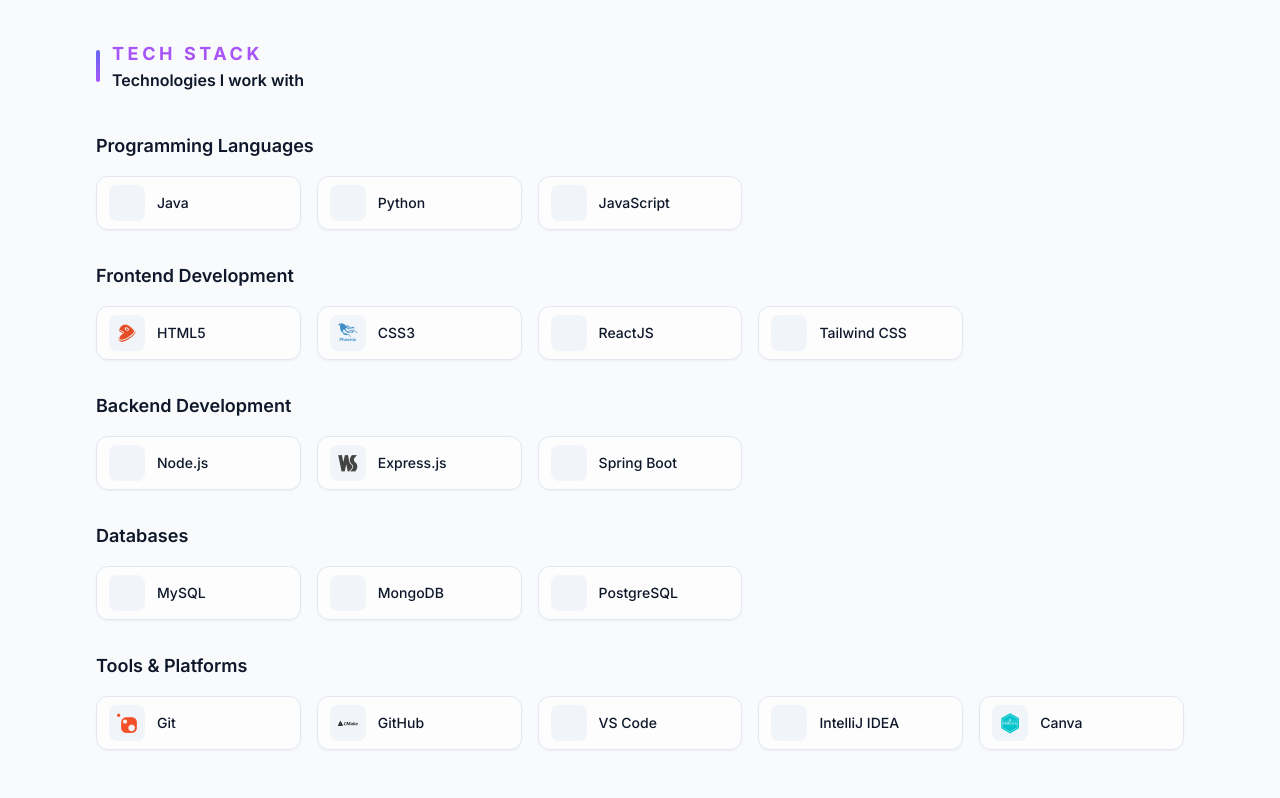
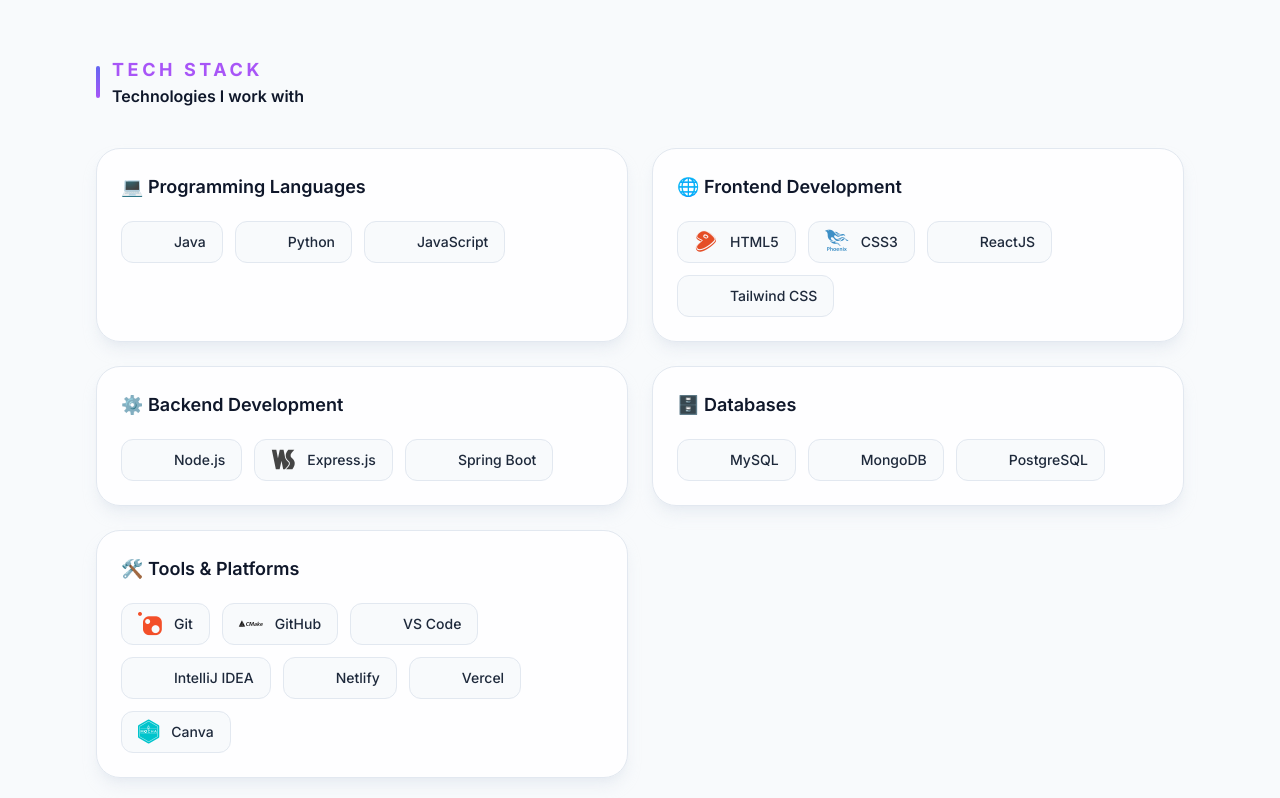
Before and after one commit to Anyaporwal/Portfolio, a React (Vite) app: page / in a window 1280 px wide. Shown: the part 2020-2818 px from the top of the page. Built offline with nearby package versions, Linux system fonts and the light colour scheme.

Commit message:
Redesign Tech Stack section with categorized skill cards

```diff
--- a/src/components/TechStack.jsx
+++ b/src/components/TechStack.jsx
@@ -2,16 +2,15 @@
 
 const skillCategories = [
   {
-    title: "Programming Languages",
+    title: "💻 Programming Languages",
     skills: [
       { name: "Java", icon: "devicon-java-plain colored" },
       { name: "Python", icon: "devicon-python-plain colored" },
       { name: "JavaScript", icon: "devicon-javascript-plain colored" },
     ],
   },
-
   {
-    title: "Frontend Development",
+    title: "🌐 Frontend Development",
     skills: [
       { name: "HTML5", icon: "devicon-html5-plain colored" },
       { name: "CSS3", icon: "devicon-css3-plain colored" },
@@ -19,32 +18,31 @@
       { name: "Tailwind CSS", icon: "devicon-tailwindcss-original colored" },
     ],
   },
-
   {
-    title: "Backend Development",
+    title: "⚙️ Backend Development",
     skills: [
       { name: "Node.js", icon: "devicon-nodejs-plain colored" },
       { name: "Express.js", icon: "devicon-express-original colored" },
       { name: "Spring Boot", icon: "devicon-spring-plain colored" },
     ],
   },
-
   {
-    title: "Databases",
+    title: "🗄️ Databases",
     skills: [
       { name: "MySQL", icon: "devicon-mysql-plain colored" },
       { name: "MongoDB", icon: "devicon-mongodb-plain colored" },
       { name: "PostgreSQL", icon: "devicon-postgresql-plain colored" },
     ],
   },
-
   {
-    title: "Tools & Platforms",
+  title: "🛠️ Tools & Platforms",
     skills: [
       { name: "Git", icon: "devicon-git-plain colored" },
       { name: "GitHub", icon: "devicon-github-original colored" },
       { name: "VS Code", icon: "devicon-vscode-plain colored" },
       { name: "IntelliJ IDEA", icon: "devicon-intellij-plain colored" },
+      { name: "Netlify", icon: "devicon-netlify-plain colored" },
+      { name: "Vercel", icon: "devicon-vercel-original colored" },
       { name: "Canva", icon: "devicon-canva-original colored" },
     ],
   },
@@ -57,53 +55,54 @@
     <section
       id="skills"
       ref={ref}
-      className="scroll-mt-20 relative mx-auto max-w-6xl py-8 sm:px-6 lg:px-8"
+      className="scroll-mt-20 relative mx-auto max-w-6xl px-4 py-12 sm:px-6 lg:px-8"
     >
       <div className={`reveal ${isVisible ? "reveal-visible" : ""}`}>
-
         {/* Heading */}
         <div className="mb-10 flex items-center gap-3">
           <div className="h-8 w-1 rounded-full bg-gradient-to-b from-accent to-accent-soft" />
+
           <div>
             <p className="text-lg font-bold uppercase tracking-[0.2em] text-accent-soft">
               Tech Stack
             </p>
+
             <h2 className="text-base font-semibold text-slate-900 dark:text-slate-50">
               Technologies I work with
             </h2>
           </div>
         </div>
 
-        {/* Skill Categories */}
-        <div className="space-y-8">
+        {/* Skill Category Cards */}
+        <div className="grid gap-6 md:grid-cols-2">
           {skillCategories.map((category) => (
-            <div key={category.title}>
-              <h3 className="mb-4 text-lg font-semibold text-slate-900 dark:text-slate-100">
+            <div
+              key={category.title}
+              className="rounded-3xl border border-slate-200 bg-white/90 p-6 shadow-lg shadow-slate-200/70 transition-all duration-300 hover:-translate-y-1 hover:border-accent/50 hover:shadow-xl dark:border-slate-800 dark:bg-slate-950/70 dark:shadow-slate-950/50"
+            >
+              {/* Category Heading */}
+              <h3 className="mb-5 text-lg font-semibold text-slate-900 dark:text-slate-100">
                 {category.title}
               </h3>
 
-              <div className="grid gap-4 sm:grid-cols-2 md:grid-cols-3 lg:grid-cols-5">
+              {/* Skills */}
+              <div className="flex flex-wrap gap-3">
                 {category.skills.map((skill) => (
                   <div
                     key={skill.name}
-                    className="group flex items-center gap-3 rounded-xl border border-slate-200 bg-white/70 px-3 py-2 shadow-sm transition hover:scale-[1.03] hover:border-green-400 dark:border-slate-800 dark:bg-slate-950/60"
+                    className="flex items-center gap-3 rounded-xl border border-slate-200 bg-slate-50 px-4 py-2 transition-all duration-300 hover:scale-105 hover:border-accent hover:bg-accent/5 dark:border-slate-700 dark:bg-slate-900"
                   >
-                    {/* Icon */}
-                    <div className="flex h-9 w-9 items-center justify-center rounded-lg bg-slate-100 dark:bg-slate-900">
-                      <i className={`${skill.icon} text-xl`}></i>
-                    </div>
+                    <i className={`${skill.icon} text-2xl`}></i>
 
-                    {/* Name */}
-                    <p className="text-sm font-medium text-slate-900 dark:text-slate-50">
+                    <span className="text-sm font-medium text-slate-800 dark:text-slate-100">
                       {skill.name}
-                    </p>
+                    </span>
                   </div>
                 ))}
               </div>
             </div>
           ))}
         </div>
-
       </div>
     </section>
   );
```
